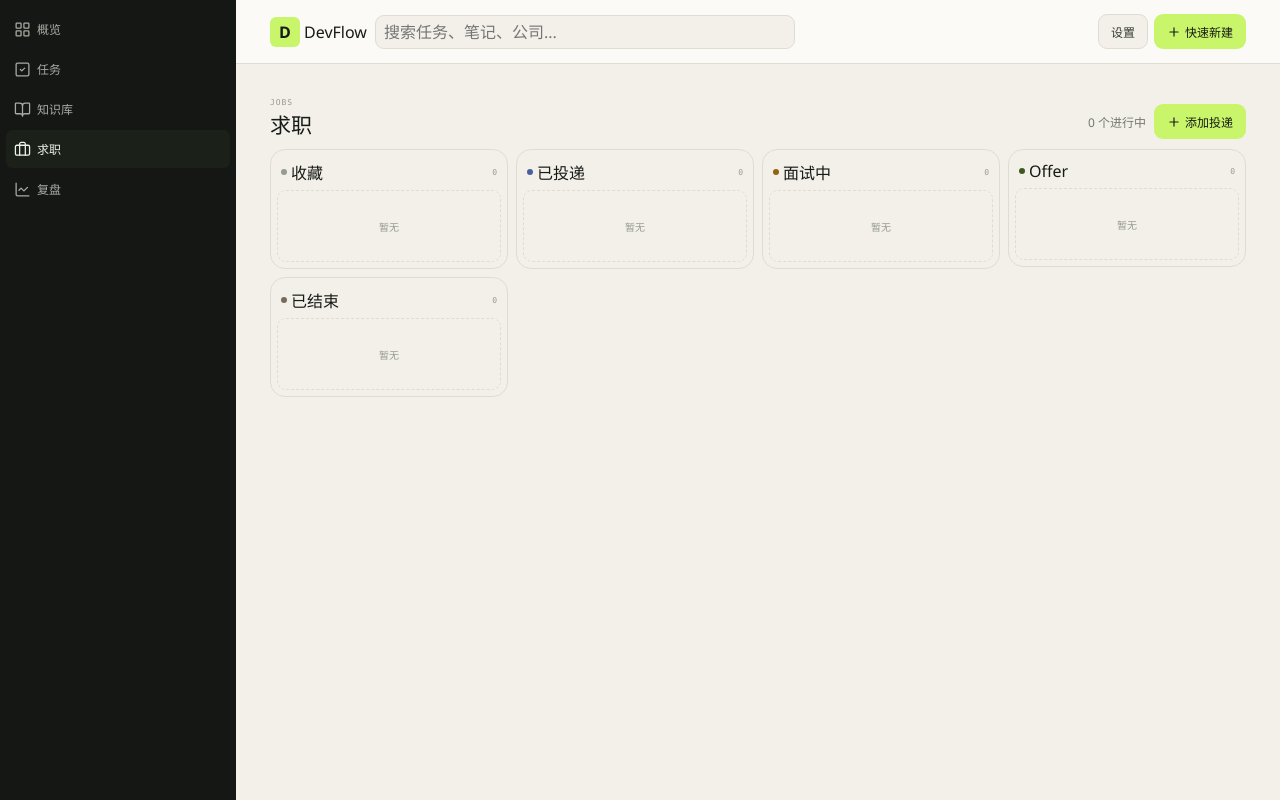
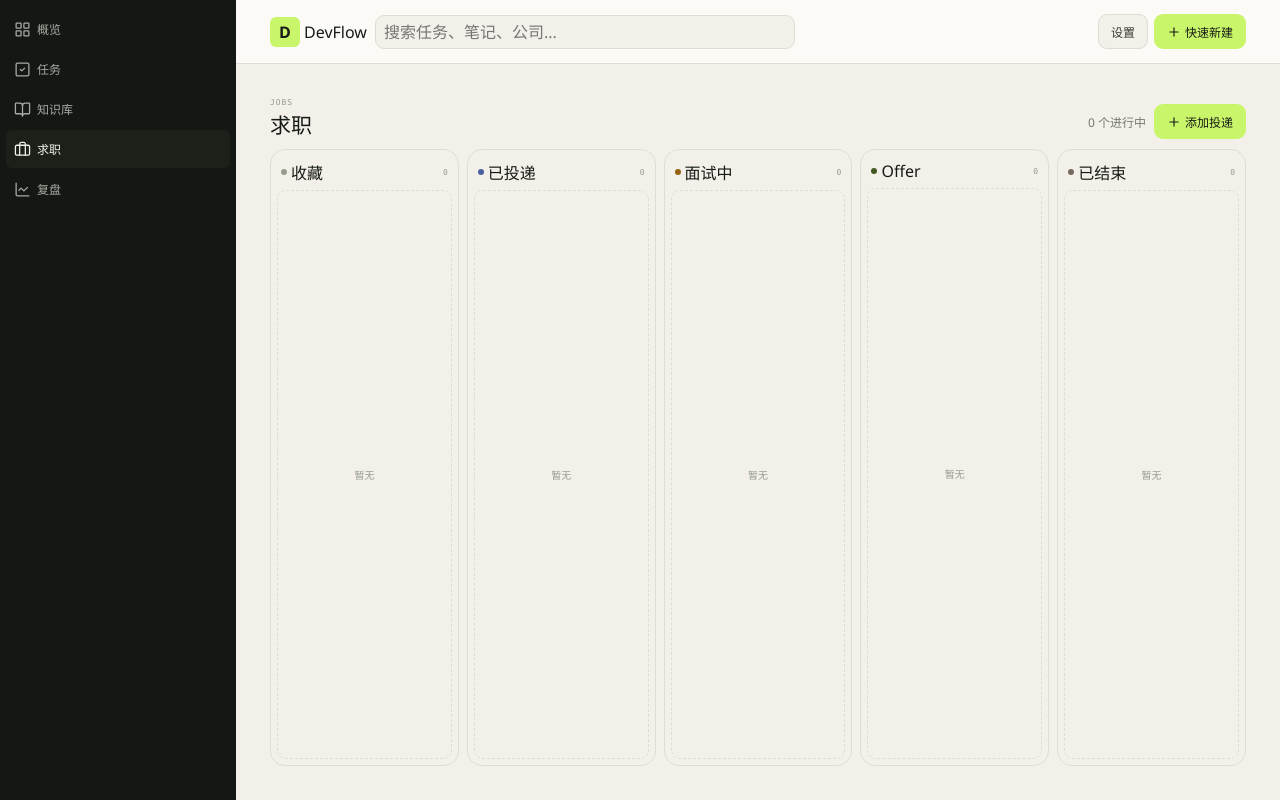
Before and after one commit to cyldstore/devflow, a Vue app in the folder devflow/: page /jobs in a window 1280 px wide. Built offline with nearby package versions, Linux system fonts and the light colour scheme.

Commit message:
style(jobs): 列/行布局定稿；chore(styles): 清理重复与死样式

```diff
--- a/devflow/src/components/ui/ToastList.vue
+++ b/devflow/src/components/ui/ToastList.vue
@@ -135,7 +135,9 @@ function runSecondary(id: string, action: { onClick: () => void }) {
   grid-area: actions;
   margin-top: var(--space-3);
   display: flex;
+  align-items: center;
   justify-content: flex-end;
+  gap: var(--space-2);
 }
 
 .action {
@@ -217,13 +219,6 @@ function runSecondary(id: string, action: { onClick: () => void }) {
   }
 }
 
-.actions {
-  display: flex;
-  align-items: center;
-  justify-content: flex-end;
-  gap: var(--space-2);
-}
-
 .action.secondary {
   background: transparent;
   color: var(--color-text-muted);
--- a/devflow/src/pages/JobsView.vue
+++ b/devflow/src/pages/JobsView.vue
@@ -606,13 +606,6 @@ h1 {
   color: var(--color-text-muted);
 }
 
-.board {
-  display: grid;
-  grid-template-columns: repeat(auto-fit, minmax(200px, 1fr));
-  gap: var(--space-4);
-  align-items: start;
-}
-
 .column {
   min-width: 0;
   padding: var(--space-3);
@@ -1033,24 +1026,6 @@ h1 {
   color: var(--color-text-faint);
 }
 
-@media (max-width: 767px) {
-  .stage-tabs {
-    display: flex;
-  }
-
-  .board {
-    display: block;
-  }
-
-  .column {
-    margin-bottom: var(--space-4);
-  }
-
-  .stage-hidden {
-    display: none;
-  }
-}
-
 .next-row {
   display: flex;
   align-items: center;
@@ -1075,4 +1050,126 @@ h1 {
   font-size: var(--text-2xs);
   color: var(--color-text-faint);
 }
+
+/* 小于768采用tab切换 */
+@media (max-width: 767px) {
+  .stage-tabs {
+    display: flex;
+  }
+
+  .board {
+    display: block;
+  }
+
+  .column {
+    margin-bottom: var(--space-4);
+  }
+
+  .stage-hidden {
+    display: none;
+  }
+}
+
+/* 大于768采用行布局 */
+@media (min-width: 768px) {
+  .board {
+    display: flex;
+    flex-direction: column;
+    gap: var(--space-3);
+  }
+
+  .column {
+    flex: none;
+  }
+
+  .column-body {
+    flex: none;
+    flex-direction: row;
+    overflow-x: auto;
+    overflow-y: hidden;
+    padding-bottom: var(--space-2);
+    overscroll-behavior-x: contain;
+
+    scrollbar-width: thin;
+    scrollbar-color: transparent transparent;
+  }
+
+  .column-body:hover {
+    scrollbar-color: var(--color-line-strong) transparent;
+  }
+
+  .column-body::-webkit-scrollbar {
+    width: 6px;
+    height: 6px;
+  }
+
+  .column-body::-webkit-scrollbar-thumb {
+    background: transparent;
+    border-radius: var(--radius-pill);
+  }
+
+  .column-body:hover::-webkit-scrollbar-thumb {
+    background: var(--color-line-strong);
+  }
+
+  .card-wrap {
+    flex: 0 0 220px;
+  }
+
+  .column-empty {
+    flex: 0 0 160px;
+    min-height: 72px;
+  }
+}
+
+/* 大于1320采用列布局 */
+@media (min-width: 1000px) {
+  .jobs {
+    height: 100%;
+    min-height: 0;
+  }
+
+  .page-head {
+    flex: none;
+  }
+
+  .board {
+    flex: 1;
+    min-height: 0;
+    display: grid;
+    grid-template-columns: repeat(5, minmax(0, 1fr));
+    grid-auto-rows: minmax(0, 1fr);
+    gap: var(--space-4);
+    align-items: stretch;
+    overflow: hidden;
+  }
+
+  .column {
+    display: flex;
+    flex-direction: column;
+    min-height: 0;
+  }
+
+  .column-head {
+    flex: none;
+  }
+
+  .column-body {
+    flex: 1;
+    min-height: 0;
+    flex-direction: column;
+    overflow-x: hidden;
+    overflow-y: auto;
+    padding-bottom: 0;
+  }
+
+  .card-wrap {
+    flex: none;
+  }
+
+  .column-empty {
+    flex: 1;
+    min-height: 72px;
+  }
+}
 </style>
--- a/devflow/src/pages/KnowledgeView.vue
+++ b/devflow/src/pages/KnowledgeView.vue
@@ -720,13 +720,6 @@ h1 {
 
 .tabs {
   display: flex;
-  gap: var(--space-1);
-  padding: 0 0 var(--space-3) var(--space-5);
-  overflow-x: auto;
-}
-
-.tabs {
-  display: flex;
   flex-wrap: wrap;
   gap: 2px;
   width: fit-content;
@@ -790,11 +783,6 @@ h1 {
   font: inherit;
   text-align: left;
   cursor: pointer;
-}
-
-.item + .item {
-  border-top: 1px solid var(--color-border);
-  border-radius: 0;
 }
 
 .item:hover {
--- a/devflow/src/pages/OverviewView.vue
+++ b/devflow/src/pages/OverviewView.vue
@@ -568,14 +568,6 @@ h1 {
   min-width: 0;
 }
 
-.side-head {
-  display: flex;
-  align-items: flex-start;
-  justify-content: space-between;
-  gap: var(--space-3);
-  margin-bottom: var(--space-4);
-}
-
 .chart-card,
 .goal-card {
   padding: var(--space-5);
@@ -642,7 +634,7 @@ h1 {
 
 .side-head {
   display: flex;
-  align-items: baseline;
+  align-items: center;
   justify-content: space-between;
   gap: var(--space-3);
   margin-bottom: var(--space-3);
```
